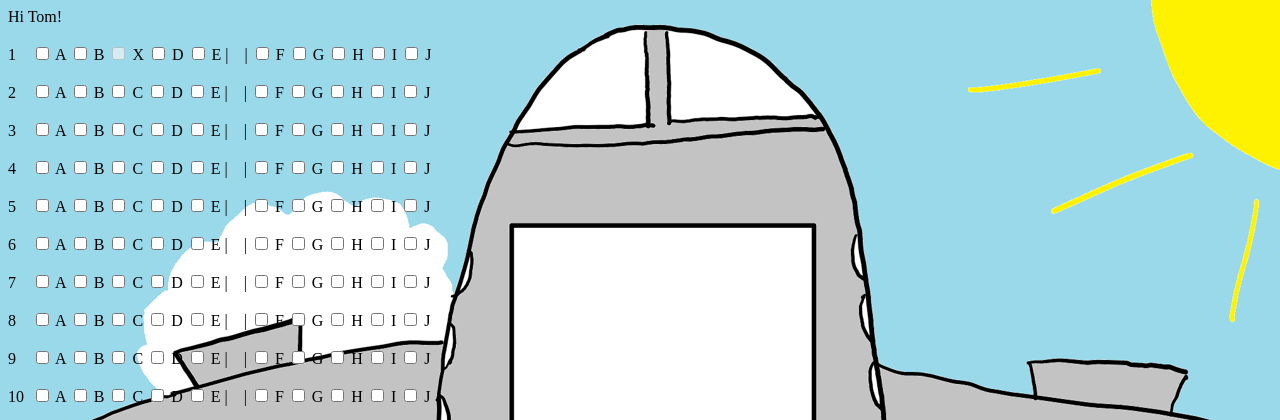
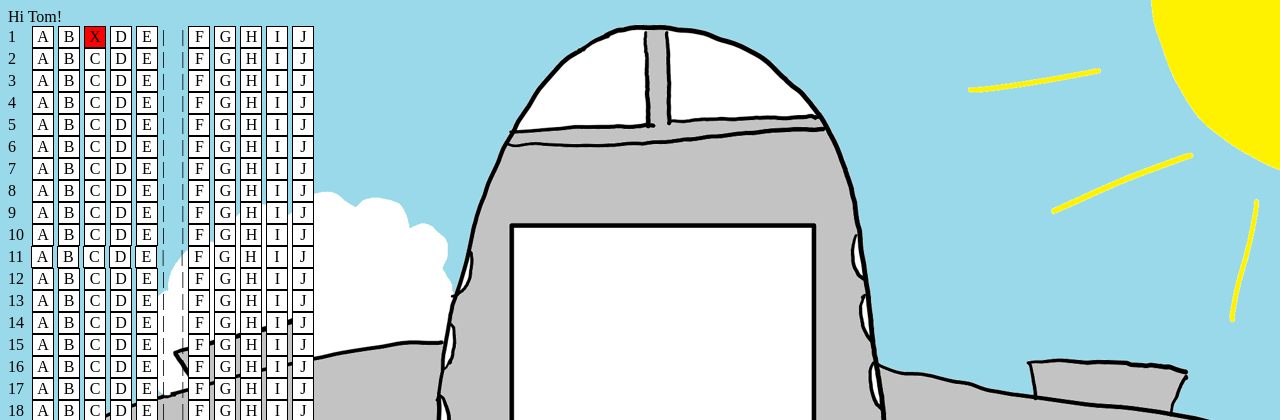
Before and after one commit to olehae/Boeing, a Django app: page /booking/test in a window 1280 px wide. Shown: the top 420 px of the page. Run offline with Django 4.2, Linux system fonts and the light colour scheme; data comes from the database, SQL or seed files in the repository.

Commit message:
Created Checkboxes with CSS

```diff
--- a/project/boeing/booking/views.py
+++ b/project/boeing/booking/views.py
@@ -69,7 +69,6 @@ def checkbox(request):
     window_seats = []
     window_seats.append(one_row[0])
     window_seats.append(one_row[-1])
-    print(window_seats)
     seats = []
     row_counter = 1
     for i, seat in enumerate(seat_char):
--- a/project/boeing/templates/booking.html
+++ b/project/boeing/templates/booking.html
@@ -3,6 +3,40 @@
 {% load static %}
 
 {% block title %}Booking{% endblock %}
+
+{% block styling %}
+<style>
+.box {
+  display: none;
+}
+.booked {
+  display: inline-block;
+  width: 20px;
+  height: 20px;
+  text-align: center;
+  border: 1px solid black;
+  background-color: red;
+  color: solid black;
+  line-height: 20px;
+}
+label {
+  display: inline-block;
+  width: 20px;
+  height: 20px;
+  text-align: center;
+  border: 1px solid black;
+  background-color: white;
+  color: solid black;
+  line-height: 20px;
+  cursor: pointer
+}
+input[type="checkbox"]:checked + label {
+  border: 1px solid white;
+  color: white;
+  background-color: black;
+}
+</style>
+{% endblock %}
 
 {% block body %}
 <body id="bg" style="background-image: url('{% static "Website.png"%}');">
@@ -19,10 +53,8 @@
         {% if seat in row_number %}
             {% if seat < 10 %}
                 <br>
-                <br>
               {{seat}}&ensp;&nbsp;
             {% else %}
-                <br>
                 <br>
               {{seat}}&nbsp;
             {% endif %}
@@ -30,9 +62,11 @@
         {% elif seat == "middle" %}
             |&emsp;|
         {% elif seat == "X" %}
-            <input name="{{x}}" type="checkbox" onclick="return false" disabled="disabled"> {{ seat }}
+          <input class="box" name="{{x}}" type="checkbox" id="{{seat}}" onclick="return false" disabled="disabled">
+          <label class="booked" for="{{seat}}">{{seat}}</label>
         {% else %}
-            <input name="{{x}}" type="checkbox" value="{{ seat }}"> {{ seat }}
+        <input class="box" name="{{x}}" type="checkbox" id="{{x}}{{seat}}">
+          <label for="{{x}}{{seat}}">{{seat}}</label>
         {% endif %}
     {% endfor %}
     <br><br>
```
